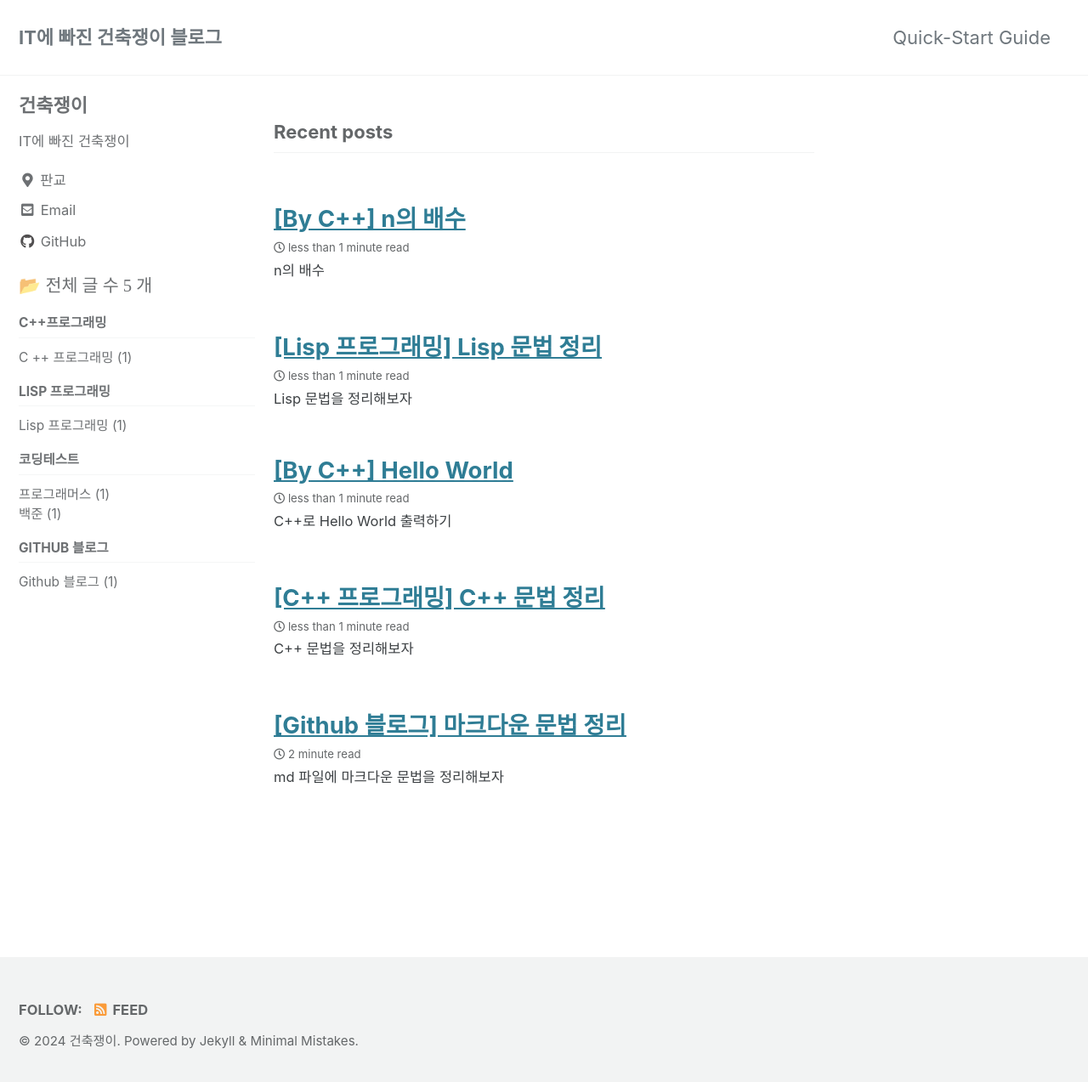
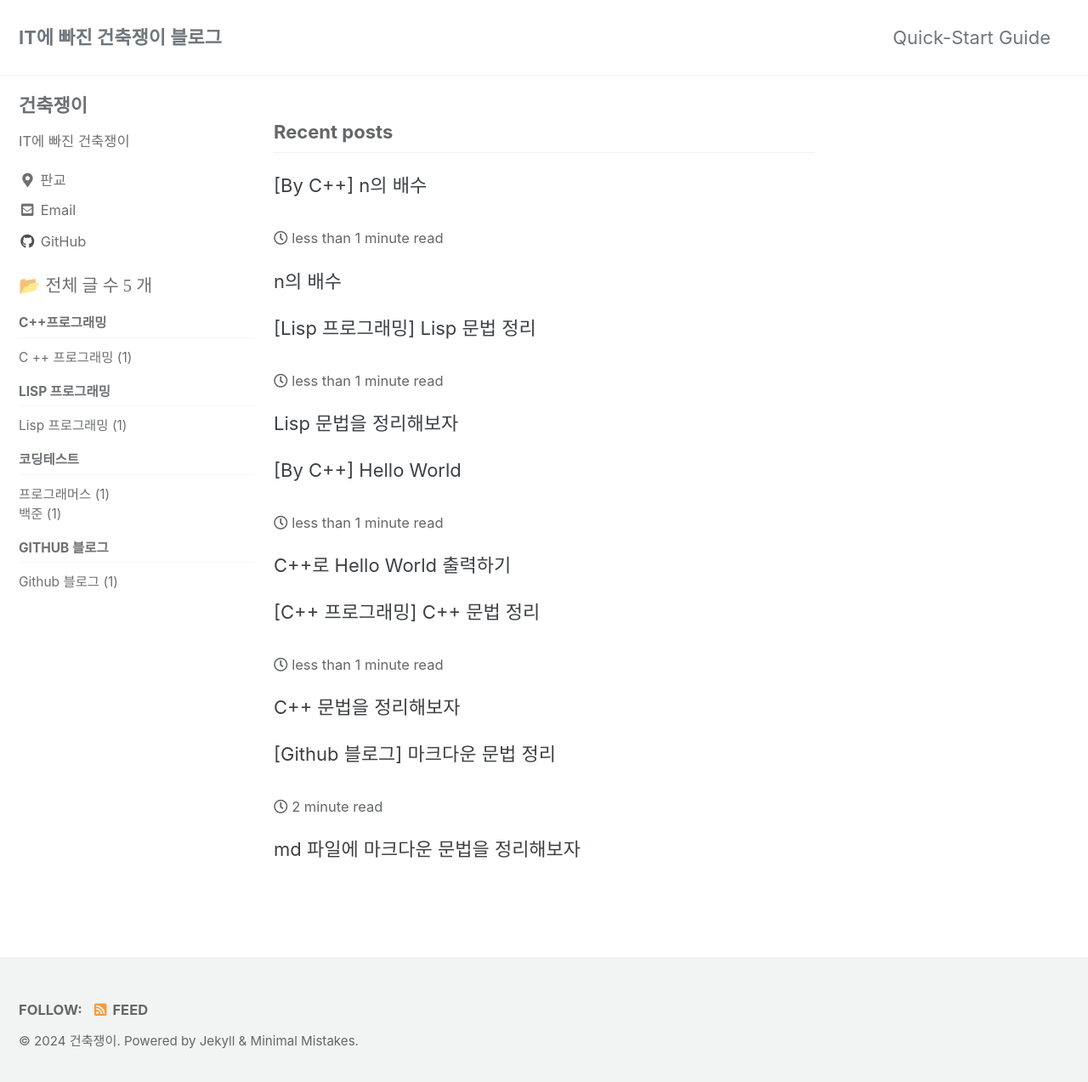
Before and after one commit to Gunchukzae/gunchukzae.github.io, a Jekyll site: the page built from index.html, in a window 1280 px wide and 1281 px high. Shown: the top 1273 px of the window at 85% size. Built offline with Jekyll 4.4.1, drawn with Linux system fonts in a browser that asks for light colours; cached includes are drawn as plain includes; the list of posts is cut into pages by our own code.

Commit message:
aaaaaaaav

```diff
--- a/_includes/archive-single.html
+++ b/_includes/archive-single.html
@@ -1,30 +1,18 @@
 {% if post.header.teaser %}
-  {% capture teaser %}{{ post.header.teaser }}{% endcapture %}
+{% capture teaser %}
+{{ post.header.teaser }}
+{% endcapture %}
 {% else %}
-  {% assign teaser = site.teaser %}
+{% assign teaser = site.teaser %}
+{% endif %} {% if post.id %} {% assign title = post.title | markdownify | remove: "
+" | remove: "
+
+" %} {% else %} {% assign title = post.title %} {% endif %}
+{% if include.type == "grid" and teaser %}
+
 {% endif %}
+{% if post.link %} {{ title }} Permalink {% else %} {{ title }} {% endif %}
+{% include page__meta.html type=include.type %} {% if post.excerpt %}
+{{ post.excerpt | markdownify | strip_html | truncate: 160 }}
 
-{% if post.id %}
-  {% assign title = post.title | markdownify | remove: "<p>" | remove: "</p>" %}
-{% else %}
-  {% assign title = post.title %}
 {% endif %}
-
-<div class="{{ include.type | default: 'list' }}__item">
-  <article class="archive__item" itemscope itemtype="https://schema.org/CreativeWork">
-    {% if include.type == "grid" and teaser %}
-      <div class="archive__item-teaser">
-        <img src="{{ teaser | relative_url }}" alt="">
-      </div>
-    {% endif %}
-    <h2 class="archive__item-title no_toc" itemprop="headline">
-      {% if post.link %}
-        <a href="{{ post.link }}">{{ title }}</a> <a href="{{ post.url | relative_url }}" rel="permalink"><i class="fas fa-link" aria-hidden="true" title="permalink"></i><span class="sr-only">Permalink</span></a>
-      {% else %}
-        <a href="{{ post.url | relative_url }}" rel="permalink">{{ title }}</a>
-      {% endif %}
-    </h2>
-    {% include page__meta.html type=include.type %}
-    {% if post.excerpt %}<p class="archive__item-excerpt" itemprop="description">{{ post.excerpt | markdownify | strip_html | truncate: 160 }}</p>{% endif %}
-  </article>
-</div>
```
